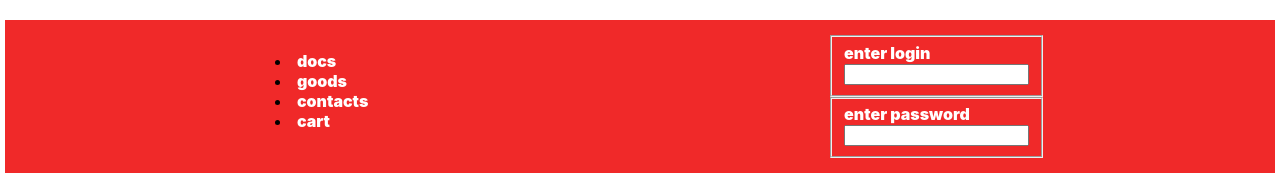
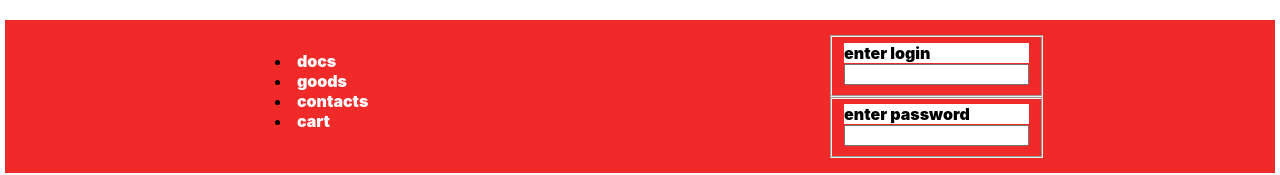
Before and after one commit to aliaksei7985/react-homework, a React (Create React App) app: page / in a window 1280 px wide. Shown: the top 175 px of the page. Built offline with nearby package versions, Linux system fonts and the light colour scheme.

Commit message:
219 lesson

```diff
--- a/src/components/Login/Login.js
+++ b/src/components/Login/Login.js
@@ -1,5 +1,6 @@
 import { render } from "@testing-library/react";
 import React from "react";
+import style from './Login.module.css'
 
 class LoginForm extends React.Component {
     constructor(props) {
@@ -20,7 +21,7 @@ class LoginForm extends React.Component {
         return(
             <form>
                 <fieldset>
-                    <p className="item">enter login</p>
+                    <p className={style.item}>enter login</p>
                     <input
                         type='text'
                         name="login"
@@ -29,7 +30,7 @@ class LoginForm extends React.Component {
                     />
                 </fieldset>
                 <fieldset>
-                    <p className="item">enter password</p>
+                    <p className={style.item}>enter password</p>
                     <input
                         type='password'
                         name="password"
--- /dev/null
+++ b/src/components/Login/Login.module.css
@@ -0,0 +1,6 @@
+.item {
+    text-decoration: none;
+    color: black;
+    margin: 0;
+    background-color: white;
+}
```
